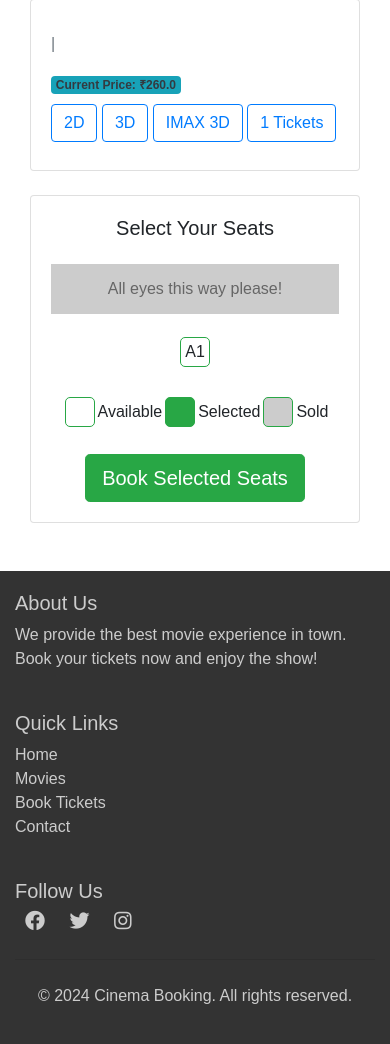
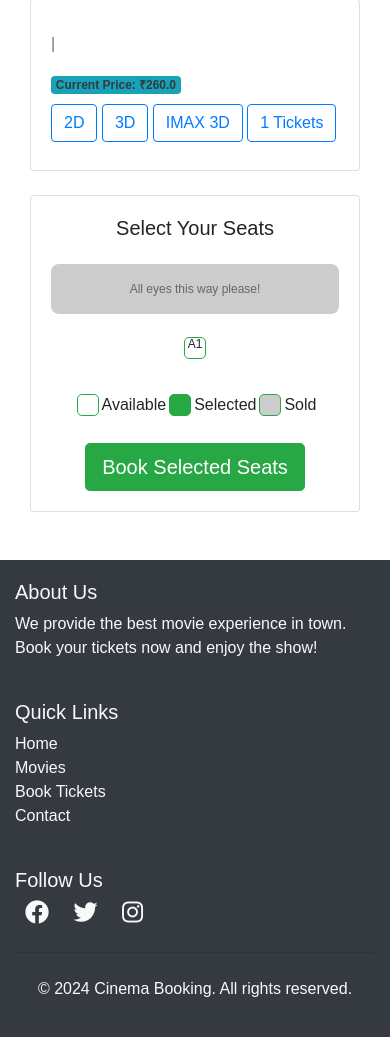
Before and after one commit to AsmiBhaskar/1st-Show, a Django app: page /movies/theater/1/seats/book/ in a window 390 px wide. Shown: the part 119-1163 px from the top of the page. Run offline with Django 5.2, Linux system fonts and the light colour scheme; a user stored in the database is signed in; data comes from the database, SQL or seed files in the repository; some libraries are stand-ins or nearby versions.

Commit message:
Responsive: Add responsive design to movie and theater templates

```diff
--- a/templates/movies/movie_list.html
+++ b/templates/movies/movie_list.html
@@ -31,7 +31,7 @@
         <div class="col-md-4 mb-4">
             <div class="card h-100 shadow-sm">
                 {% if movie.image and movie.image.url %}
-                  <img src="{{ movie.image.url }}" class="card-img-top" alt="{{ movie.name }}" style="height: 300px; object-fit: cover;">
+                  <img src="{{ movie.image.url }}" class="card-img-top img-fluid w-100" alt="{{ movie.name }}" style="height: 300px; object-fit: cover;">
                 {% endif %}
                 <div class="card-body">
                     <h5 class="card-title">{{ movie.name }}</h5>
@@ -55,6 +55,7 @@
                 <!-- Show Timings Table -->
                 <div class="mt-3">
                     <h6>Show Timings</h6>
+                    <div class="table-responsive">
                         <table class="table table-sm table-bordered">
                             <thead class="thead-light">
                                 <tr>
@@ -73,6 +74,7 @@
                             {% endfor %}
                             </tbody>
                         </table>
+                    </div>
                 </div>
             </div>
         </div>
--- a/templates/movies/seat_selection.html
+++ b/templates/movies/seat_selection.html
@@ -33,7 +33,7 @@
             {% csrf_token %}
             <div class="d-flex justify-content-center flex-wrap mb-4">
               {% for seat in seats %}
-              <div class="seat {% if seat.is_booked %}sold{% endif %}">
+              <div class="seat {% if seat.is_booked %}sold{% endif %} mb-2">
                 {% if not seat.is_booked %}
                 <input
                   type="checkbox"
@@ -53,7 +53,7 @@
             </div>
 
             <!-- Seat Legend -->
-            <div class="d-flex justify-content-center mb-4">
+            <div class="d-flex justify-content-center flex-wrap mb-4">
               <div class="d-flex align-items-center me-4">
                 <div class="seat" style="background-color: white"></div>
                 <span class="ms-2">Available</span>
@@ -94,6 +94,22 @@
     cursor: pointer;
     border-radius: 5px;
     transition: background-color 0.3s, color 0.3s;
+    display: inline-flex;
+    align-items: center;
+    justify-content: center;
+  }
+  @media (max-width: 576px) {
+    .seat {
+      width: 22px;
+      height: 22px;
+      font-size: 12px;
+      line-height: 22px;
+    }
+    .screen {
+      height: 30px;
+      line-height: 30px;
+      font-size: 12px;
+    }
   }
   .seat:hover {
     background-color: #28a745;
@@ -114,26 +130,7 @@
     text-align: center;
     line-height: 50px;
     color: #666;
-  }
-  .footer {
-    background-color: #333;
-    color: #ccc;
-    padding: 20px 0;
-  }
-  .footer a {
-    color: #ccc;
-    text-decoration: none;
-  }
-  .footer a:hover {
-    text-decoration: underline;
-  }
-  .footer .col-md-2,
-  .footer .col-md-3 {
-    margin-bottom: 20px;
-  }
-  .footer .social-icons i {
-    font-size: 20px;
-    margin: 0 10px;
+    border-radius: 8px;
   }
 </style>
 
--- a/templates/movies/show_timetable.html
+++ b/templates/movies/show_timetable.html
@@ -3,6 +3,7 @@
 {% block content %}
 <div class="container py-5">
     <h2 class="mb-4">All Show Timings</h2>
+    <div class="table-responsive">
     <table class="table table-bordered table-striped">
         <thead class="thead-dark">
             <tr>
@@ -31,5 +32,6 @@
         {% endfor %}
         </tbody>
     </table>
+    </div>
 </div>
 {% endblock %}
```
Also changed, not shown: templates/home.html (+6 -6 lines), templates/movies/movie_detail.html (+4 -4 lines), templates/movies/theater_list.html (+4 -4 lines). Lines whose indentation alone changed are shown as unchanged.
